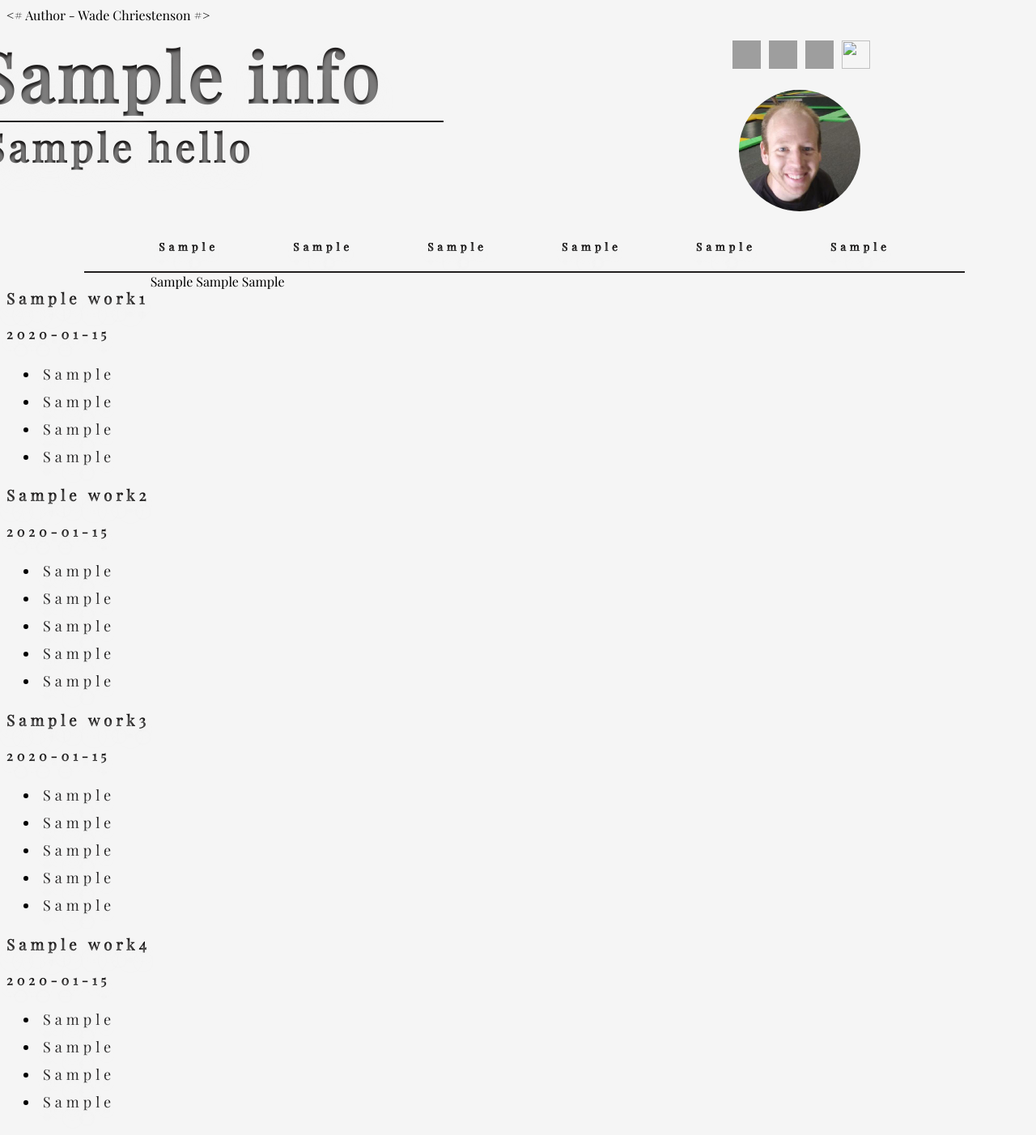
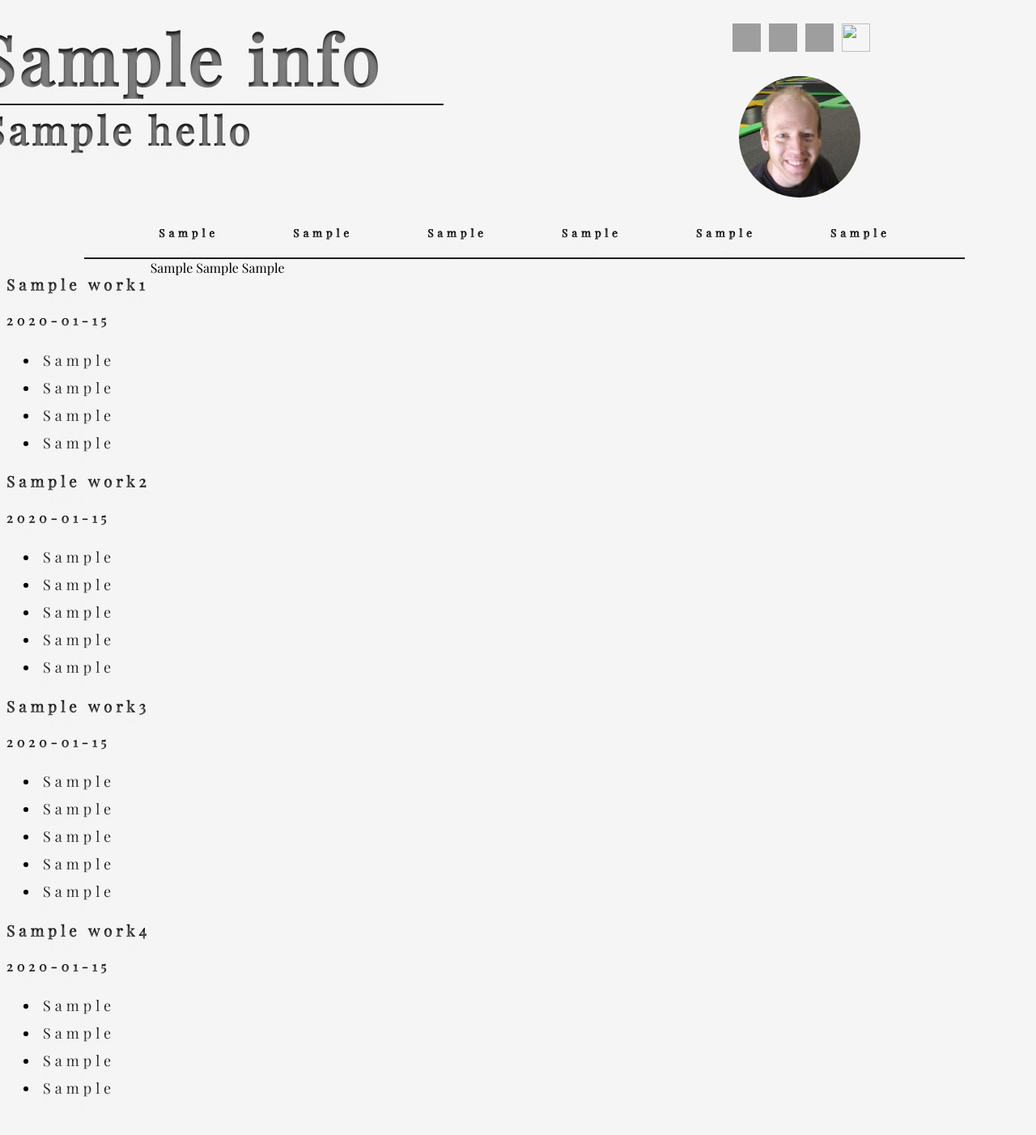
Before and after one commit to wadeChriestenson/Main_Application, a Django app: template templates/about-me.html in a window 1280 px wide. Shown: the whole page at 81% size. After the commit the page ends 1355 px from the top, so only its background shows below. Run offline with Django 4.2, Linux system fonts and the light colour scheme; the template is opened without the code that fills it: most values are stand-ins (such as "Sample title", 1, 10 or a date in 2020); grey boxes are pictures that could not be loaded.

Commit message:
03/19/20222 - WC

```diff
--- a/templates/about-me.html
+++ b/templates/about-me.html
@@ -1,4 +1,3 @@
-<# Author - Wade Chriestenson #>
 {% load static %}
 <!DOCTYPE html>
 <html lang="en">
```
